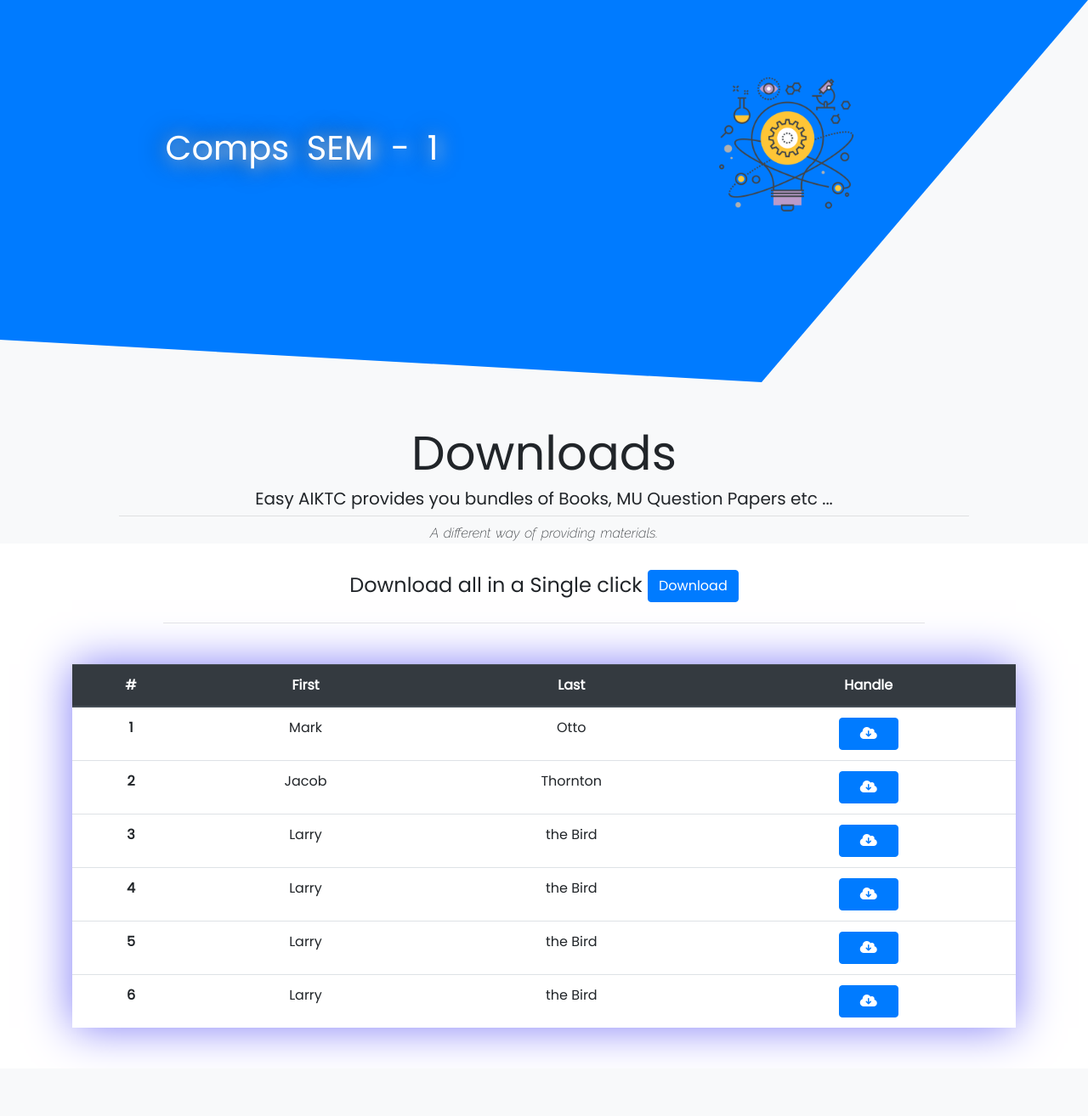
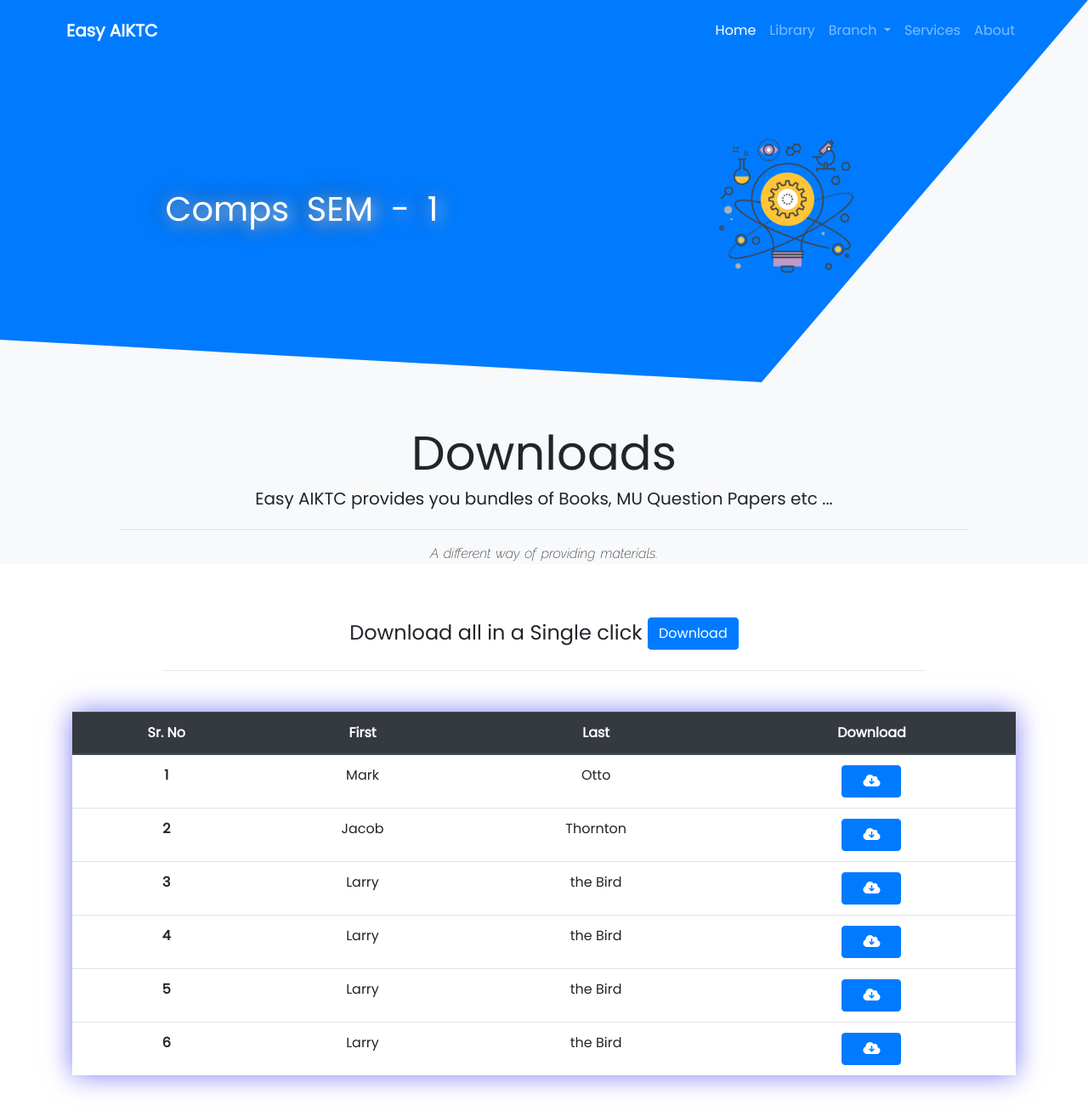
Before and after one commit to easyaiktc/easyaiktc, a PHP site: page /pages/comps/sem1/index.html in a window 1280 px wide. Shown: the whole page at 85% size. Before the commit the page ends 1238 px from the top, so only its background shows below. Run offline with PHP 8.4, Linux system fonts and the light colour scheme; some libraries are stand-ins or nearby versions.

Commit message:
Added Pages

```diff
--- a/pages/comps/sem1/index.html
+++ b/pages/comps/sem1/index.html
@@ -13,7 +13,49 @@
 <body>
 
 <header class="bg-light">
-    <div class="headerpart bg-primary text-center">
+        <div class="headerpart bg-primary text-center">
+
+          <div class="header" id="topheader">
+            <nav class="navbar navbar-expand-lg navbar-dark">
+              <div class="container p-2">
+          <a class=" navbar-brand text-white font-weight-bold" href="#">Easy AIKTC</a>
+          <button class="navbar-toggler" type="button" data-toggle="collapse" data-target="#navbarSupportedContent" aria-controls="navbarSupportedContent" aria-expanded="false" aria-label="Toggle navigation">
+            <span class="navbar-toggler-icon"></span>
+          </button>
+
+          <div class="collapse navbar-collapse" id="navbarSupportedContent">
+            <ul class="navbar-nav ml-auto">
+              <li class="nav-item active">
+                <a class="nav-link" href="#">Home <span class="sr-only">(current)</span></a>
+              </li>
+              <li class="nav-item">
+                <a class="nav-link" href="https://easyaiktc.tk/library">Library</a>
+              </li>
+               <li class="nav-item dropdown">
+                <a class="nav-link dropdown-toggle" href="#" id="navbarDropdown" role="button" data-toggle="dropdown" aria-haspopup="true" aria-expanded="false">
+                  Branch
+                </a>
+                <div class="dropdown-menu" aria-labelledby="navbarDropdown">
+
+                  <a class="dropdown-item" href="#">Computer Engg</a>
+                  <a class="dropdown-item" href="#">Civil Engg</a>
+                  <a class="dropdown-item" href="#">EXTC</a>
+                  <a class="dropdown-item" href="#">Electrical Engg</a>
+                  <a class="dropdown-item" href="#">Mechanical Engg</a>
+                </li>
+              <li class="nav-item">
+                <a class="nav-link" href="#">Services</a>
+              </li>
+              <li class="nav-item">
+                <a class="nav-link" href="about">About</a>
+              </li>
+
+                </div>
+              </li>
+            </ul>
+          </div>
+        </nav>
+
 
       <div class="container ">
           <div class="text-center row">
@@ -27,14 +69,15 @@
           </div>
       </div>
     </div>
+
 </header>
 
 <section class="container-fluid bg-light text-center">
   <div class="downloads">
       <h1 class="display-4">Downloads</h1>
-      <h4 class="lead"> Easy AIKTC provides you bundles of Books, MU Question Papers etc ...</h4>
+      <h4 class="lead mb-4"> Easy AIKTC provides you bundles of Books, MU Question Papers etc ...</h4>
         <hr class="mx-auto my-2" style="width:80%;">
-      <p class="">A different way of providing materials.</p>
+      <p class="mt-3 mb-5">A different way of providing materials.</p>
   </div>
                           <!-- </div> -->
 </section>
@@ -48,10 +91,10 @@
           <table class="table table-hover mb-5 mt-5 text-center">
             <thead class="thead-dark mt-5 ">
           <tr>
-            <th scope="col">#</th>
+            <th scope="col">Sr. No</th>
             <th scope="col">First</th>
             <th scope="col">Last</th>
-            <th scope="col">Handle</th>
+            <th scope="col" class="font-weight-bold">Download</th>
           </tr>
         </thead>
       </div>
--- a/pages/comps/sem1/sem.css
+++ b/pages/comps/sem1/sem.css
@@ -44,11 +79,7 @@ p{
   padding-top: 15px;
 }
 
-.a:hover{
-  color:orange;
-}
-
 .table{
-  box-shadow: 0 0 50px #807cf7;
+  box-shadow: 0 0 30px #807cf7;
   margin-top:5px;
 }
```
Also changed, not shown: other parts of pages/comps/sem1/sem.css (+37 -2 lines).
